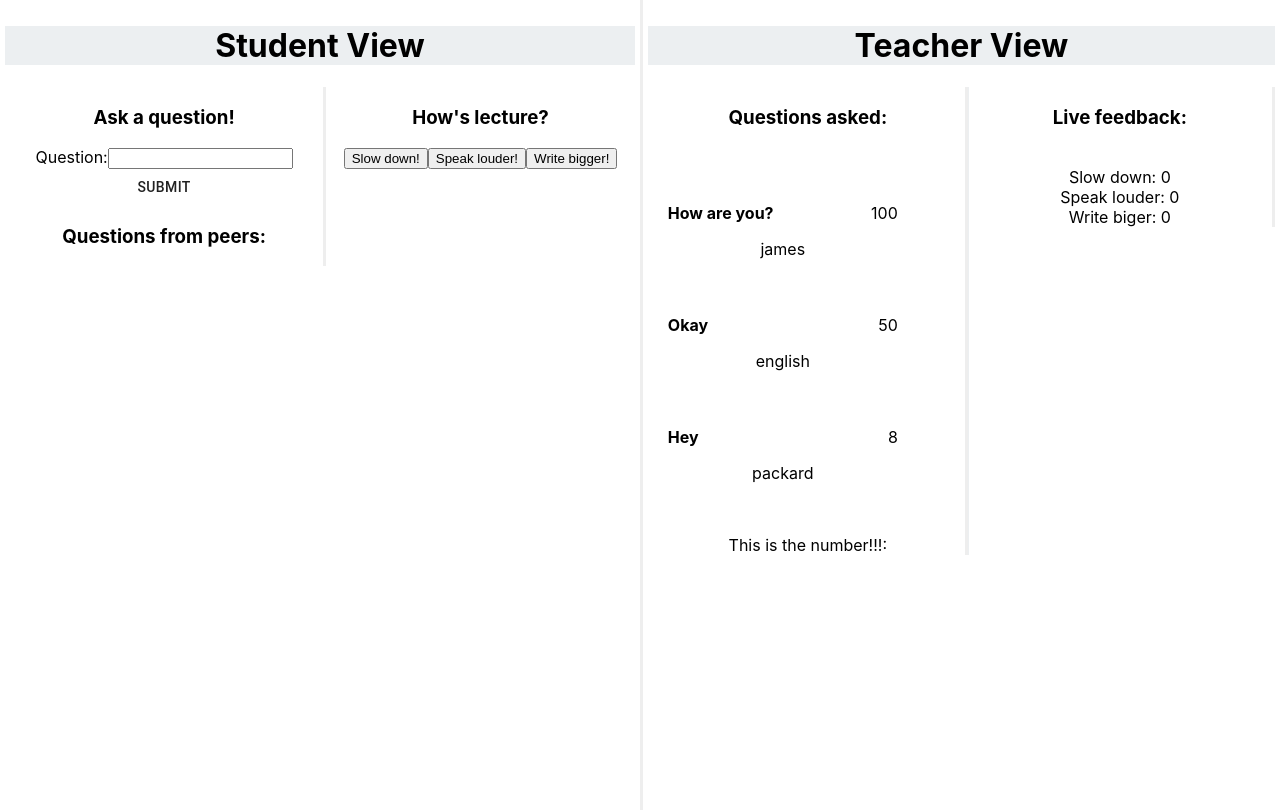
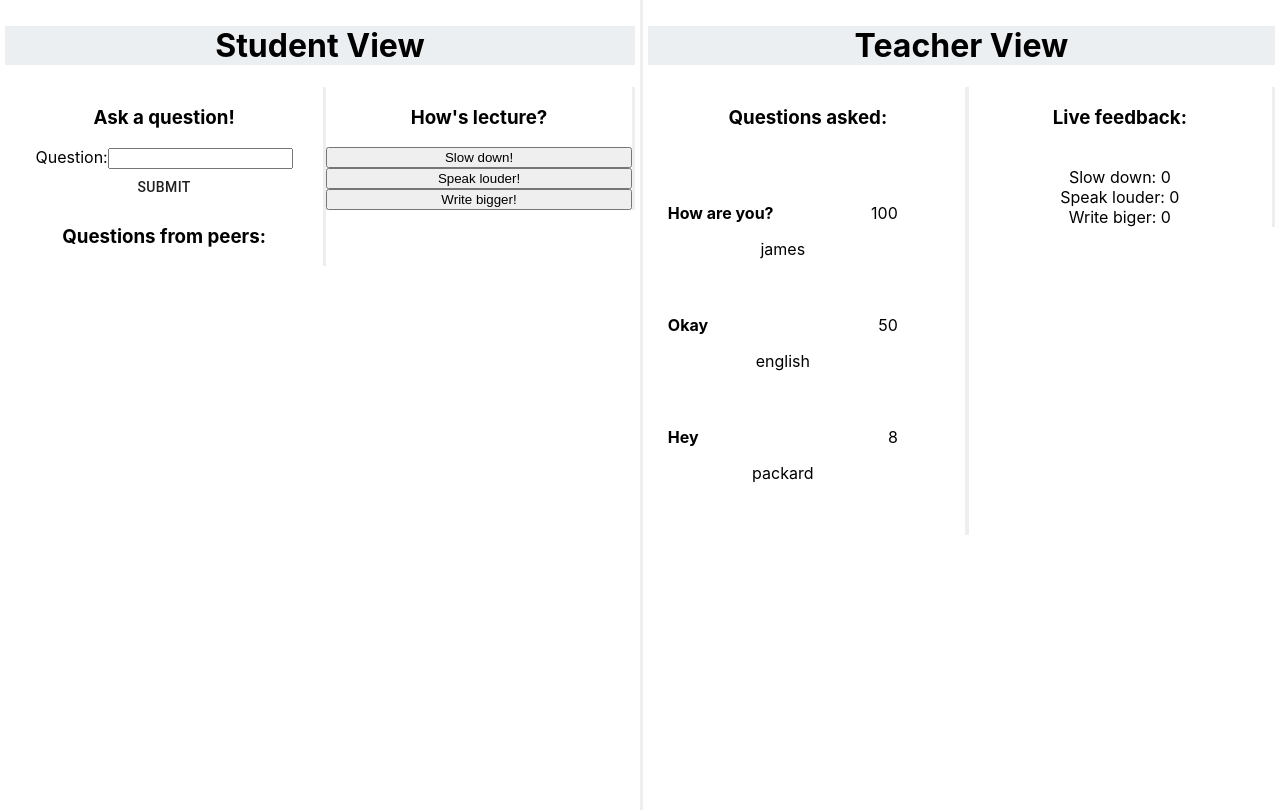
Before and after one commit to spayra1/LectureSense, a React (Create React App) app: page / in a window 1280 px wide. Built offline with nearby package versions, Linux system fonts and the light colour scheme.

Commit message:
edited buttons

```diff
--- a/src/components/QuestionForm.js
+++ b/src/components/QuestionForm.js
@@ -32,7 +32,7 @@ class QuestionForm extends React.Component {
                         onChange={this.handleChange}
                     />
                 </label>
-                <Button variant="container" color="primary" onClick={this.handleSubmit}>Submit</Button>
+                <Button variant="container" color="solid black" onClick={this.handleSubmit}>Submit</Button>
             </form>
         )
     }
--- a/src/components/StudentFeedback.js
+++ b/src/components/StudentFeedback.js
@@ -3,7 +3,7 @@ import React, { useState } from 'react';
 const StudentFeedback = ({s, ss, l, sl, b, sb}) => {
 
     return (
-    <div style={{ backgroundColor: ''}}>
+    <div class="col" style={{ backgroundColor: ''}}>
         <h3>How's lecture?</h3>
         <button onClick={() => ss(s + 1)}>Slow down!</button>
         <button onClick={() => sl(l + 1)}>Speak louder!</button>
--- a/src/components/TeacherQuestions.js
+++ b/src/components/TeacherQuestions.js
@@ -30,7 +30,6 @@ const TeacherQuestions = ({n}) => {
         <h3>Questions asked:</h3>
         <br />
         <p>{mapQuestions(questionList)}</p>
-        <label>This is the number!!!: {n}</label>
     </div>
     );
 }
```
